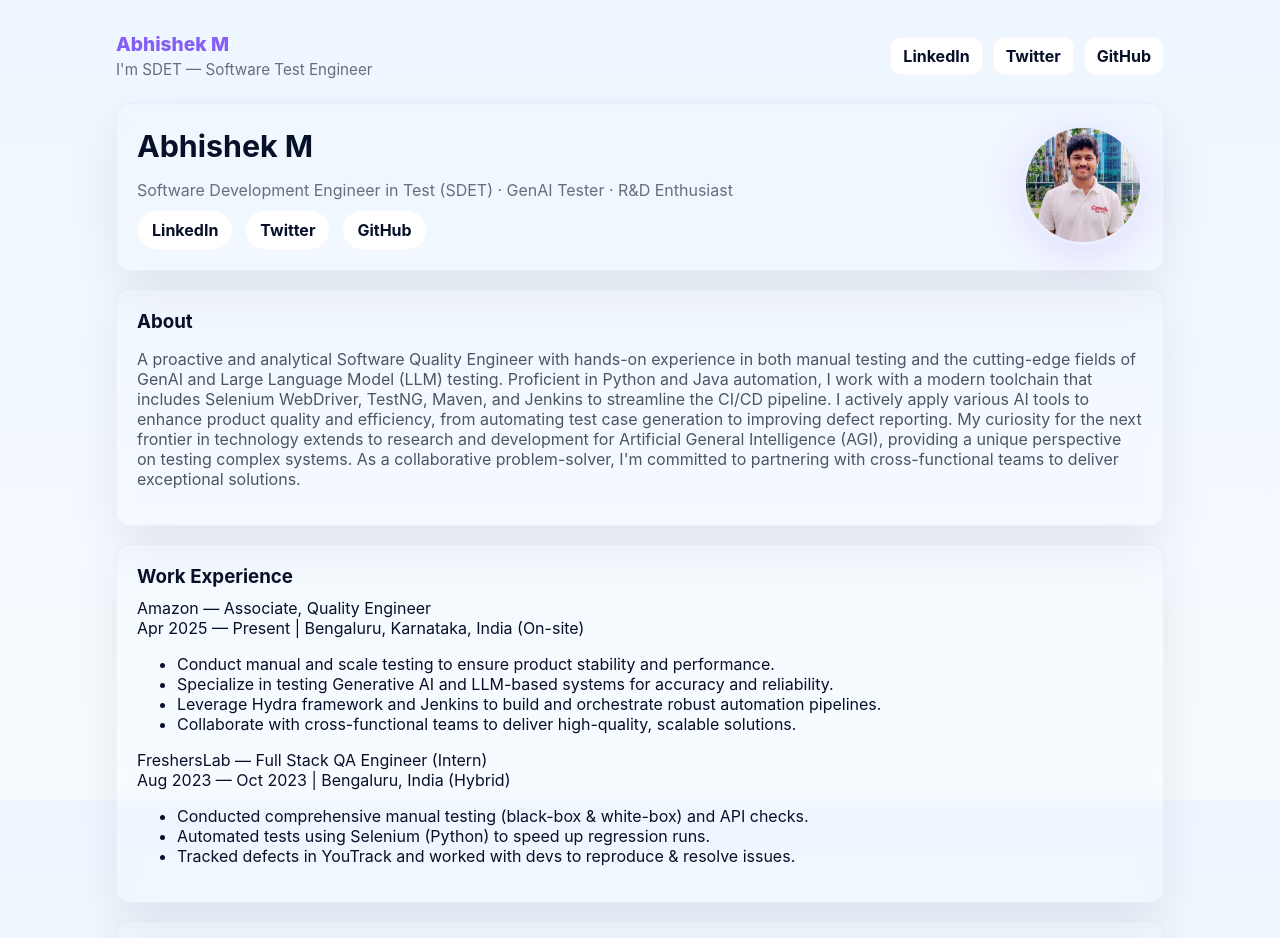
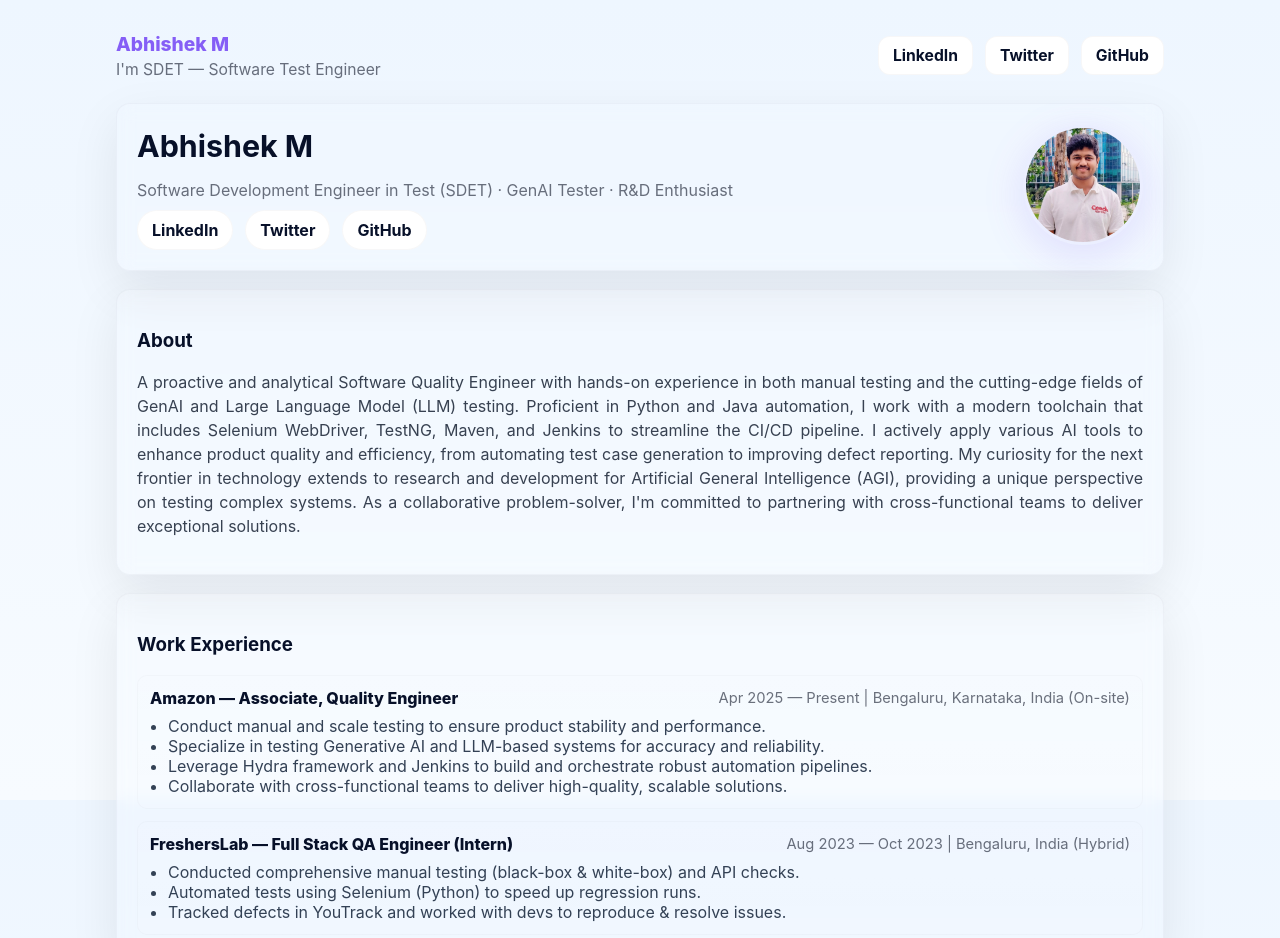
Before and after one commit to abhishekm018/portfolio, a plain HTML site: page index.html in a window 1280 px wide. Shown: the top 938 px of the page. Drawn offline with Linux system fonts and the light colour scheme.

Commit message:
style.css

```diff
--- a/style.css
+++ b/style.css
@@ -5,6 +5,7 @@
   --muted: rgba(11,18,36,0.6);
   --glass-shadow: 0 18px 50px rgba(10,12,30,0.08);
   --maxw:1100px;
+  --header-nav-size:0.98rem;
 }
 
 /* reset */
@@ -27,11 +28,11 @@ a{color:var(--accent1)}
 /* header */
 .site-header{display:flex;align-items:center;justify-content:space-between;margin-bottom:6px;padding:6px 0}
 .name{font-weight:800;color:var(--accent2);font-size:1.2rem}
-.role.small{color:var(--muted);font-size:0.95rem; margin-top:4px}
-.top-nav{display:flex;gap:10px}
-.nav-btn{padding:8px 12px;border-radius:10px;background:rgba(255,255,255,0.95);border:1px solid rgba(10,20,30,0.03);font-weight:700;color:#071029; text-decoration:none}
+.role.small{color:var(--muted);font-size:0.98rem; margin-top:4px}
+.top-nav{display:flex;gap:12px}
+.nav-btn{padding:9px 14px;border-radius:12px;background:rgba(255,255,255,0.95);border:1px solid rgba(10,20,30,0.03);font-weight:700;color:#071029; text-decoration:none;font-size:var(--header-nav-size)}
 
-/* cards & hero */
+/* card / hero */
 .card{background:var(--card-bg);backdrop-filter:blur(8px);border-radius:14px;padding:20px;margin:18px 0;box-shadow:var(--glass-shadow);border:1px solid rgba(15,23,36,0.03);transition:transform .36s,box-shadow .36s}
 .card:hover{transform:translateY(-6px)}
 .hero{display:flex;gap:18px;align-items:center;justify-content:space-between;flex-wrap:wrap}
@@ -47,11 +48,32 @@ a{color:var(--accent1)}
 .profile-photo{width:120px;height:120px;border-radius:50%;object-fit:cover;border:3px solid rgba(133,94,246,0.06);background:linear-gradient(180deg,rgba(255,255,255,0.02),rgba(255,255,255,0.01))}
 .glow-photo{box-shadow:0 10px 40px rgba(133,94,246,0.18)}
 
-/* headings + text */
-h3{margin:0 0 10px 0;color:#071029}
-.muted{color:#4b5563}
-.bullets{padding-left:18px;margin:0}
-.spaced > li{margin-bottom:8px}
+/* About justified */
+.about-justified{text-align:justify;line-height:1.5;color:#374151}
+
+/* Work Experience layout */
+.exp{margin-top:12px;padding:12px;border-radius:10px; background:linear-gradient(180deg, rgba(255,255,255,0.02), rgba(255,255,255,0.01)); border:1px solid rgba(10,20,30,0.02)}
+.exp-head{display:flex;justify-content:space-between;align-items:center;gap:10px;flex-wrap:wrap}
+.exp-head .company{font-weight:800;color:#071029}
+.exp-head .meta{color:var(--muted);font-size:.92rem}
+.exp-desc{margin-top:8px;color:#334155}
+.exp-desc ul{margin:0;padding-left:18px}
+
+/* movie-like slide transition when visible (different delay per entry) */
+.exp-movie{transform:translateX(40px);opacity:0;transition:transform .7s cubic-bezier(.2,.9,.2,1),opacity .6s}
+.exp-movie.visible{transform:none;opacity:1}
+
+/* Education compact */
+.edu-compact > div{margin-bottom:10px;color:#374151;line-height:1.25}
+
+/* Core skills as glass pills in one line */
+.skills-row{display:flex;gap:12px;flex-wrap:wrap}
+.skill-pill{background:linear-gradient(180deg, rgba(255,255,255,0.92), rgba(255,255,255,0.93));padding:10px 14px;border-radius:12px;box-shadow:0 8px 24px rgba(133,94,246,0.06);font-weight:700;cursor:default;transition:transform .32s,box-shadow .32s}
+.skill-pill:hover{transform:translateY(-8px);box-shadow:0 18px 48px rgba(6,182,212,0.12)}
+
+/* R&D block */
+.rd-block{margin-top:8px}
+.rd-list{margin-top:8px;color:#374151}
 
 /* languages */
 .lang-grid{display:grid;gap:10px}
@@ -66,6 +88,12 @@ h3{margin:0 0 10px 0;color:#071029}
 .thumb figcaption{font-size:0.85rem;color:#344054;margin-top:8px}
 .thumb:hover{transform:translateY(-8px);box-shadow:0 18px 40px rgba(133,94,246,0.08)}
 
+/* footer */
+.footer{display:flex;justify-content:space-between;align-items:center;gap:12px;color:#344054}
+.footer-left,.footer-center,.footer-right{flex:1;display:flex;flex-direction:column;gap:6px;align-items:flex-start}
+.footer-center{align-items:center}
+.resume-btn{padding:10px 18px;font-size:0.95rem}
+
 /* lightbox */
 .lightbox{position:fixed;inset:0;background:rgba(0,0,0,0.7);display:none;align-items:center;justify-content:center;z-index:9999;padding:24px}
 .lightbox.active{display:flex}
@@ -73,12 +101,7 @@ h3{margin:0 0 10px 0;color:#071029}
 .lb-inner img{max-width:100%;height:auto;border-radius:6px}
 .lb-close{position:absolute;right:10px;top:10px;background:none;border:none;font-size:18px;cursor:pointer}
 
-/* footer layout */
-.footer{display:flex;justify-content:space-between;align-items:center;gap:12px;color:#344054}
-.footer-left,.footer-center,.footer-right{flex:1;display:flex;flex-direction:column;gap:6px;align-items:flex-start}
-.footer-center{align-items:center}
-
-/* small animations reveal */
+/* reveal base */
 .anim{opacity:0;transform:translateY(18px);transition:all 640ms cubic-bezier(.2,.9,.2,1)}
 .anim.visible{opacity:1;transform:none}
 
@@ -88,4 +111,6 @@ h3{margin:0 0 10px 0;color:#071029}
   .thumb{width:46%}
   .container{padding:16px}
   .footer{flex-direction:column;gap:10px}
+  .skills-row{flex-direction:column}
+  .exp-head{flex-direction:column;align-items:flex-start;gap:6px}
 }
```
